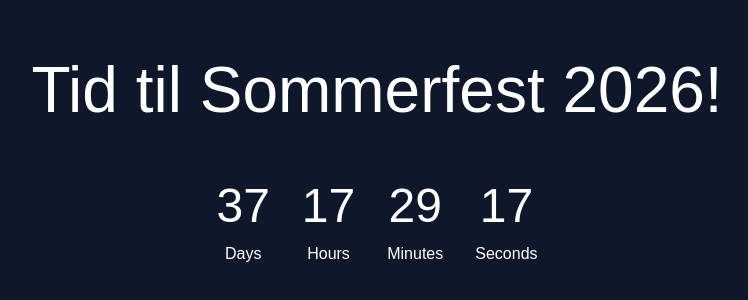
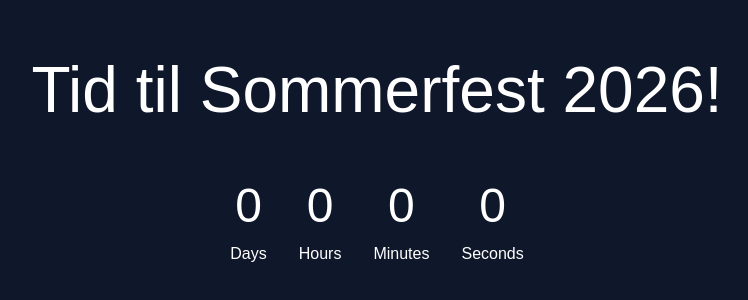
Before and after one commit to magnusbox2/SommerFest-26, a Next.js app: page / in a window 1280 px wide. Shown: the part 246-546 px from the top of the page, without its empty margins (263-1011 px from the left). Built offline with nearby package versions, Linux system fonts and the light colour scheme.

Commit message:
fixed date issue

```diff
--- a/app/page.tsx
+++ b/app/page.tsx
@@ -6,10 +6,10 @@ import { useEffect, useState } from "react";
 
 export default function Home() {
   // Change this to your target date
-  const targetDate = new Date("2026-06-20T17:00:00");
+  const targetDate = new Date("2026-06-20T17:00:00").getDate();
 
   const getTimeLeft = () => {
-    const difference = targetDate - new Date();
+    const difference = targetDate - new Date().getDate();
 
     if (difference <= 0) {
       return null;
```
